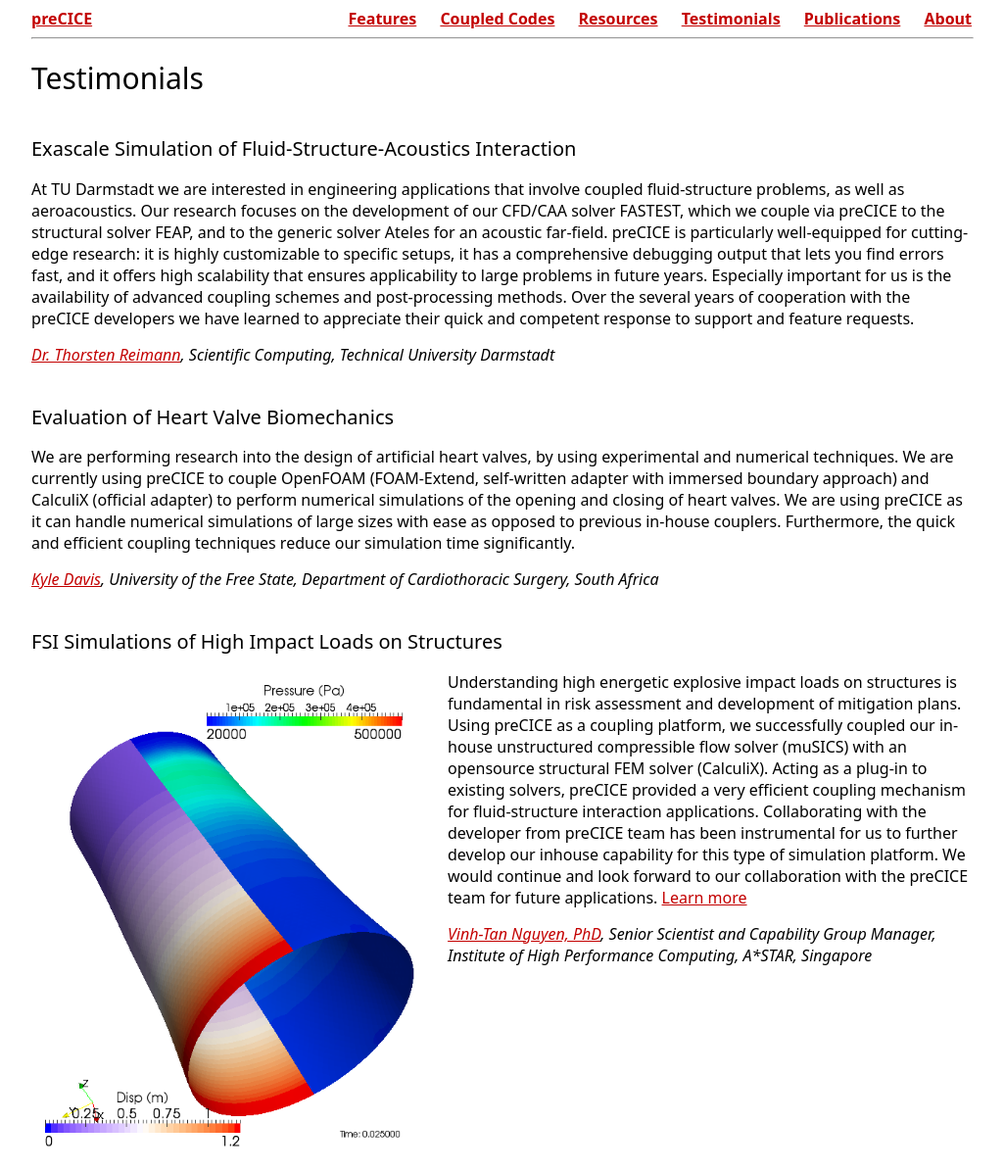
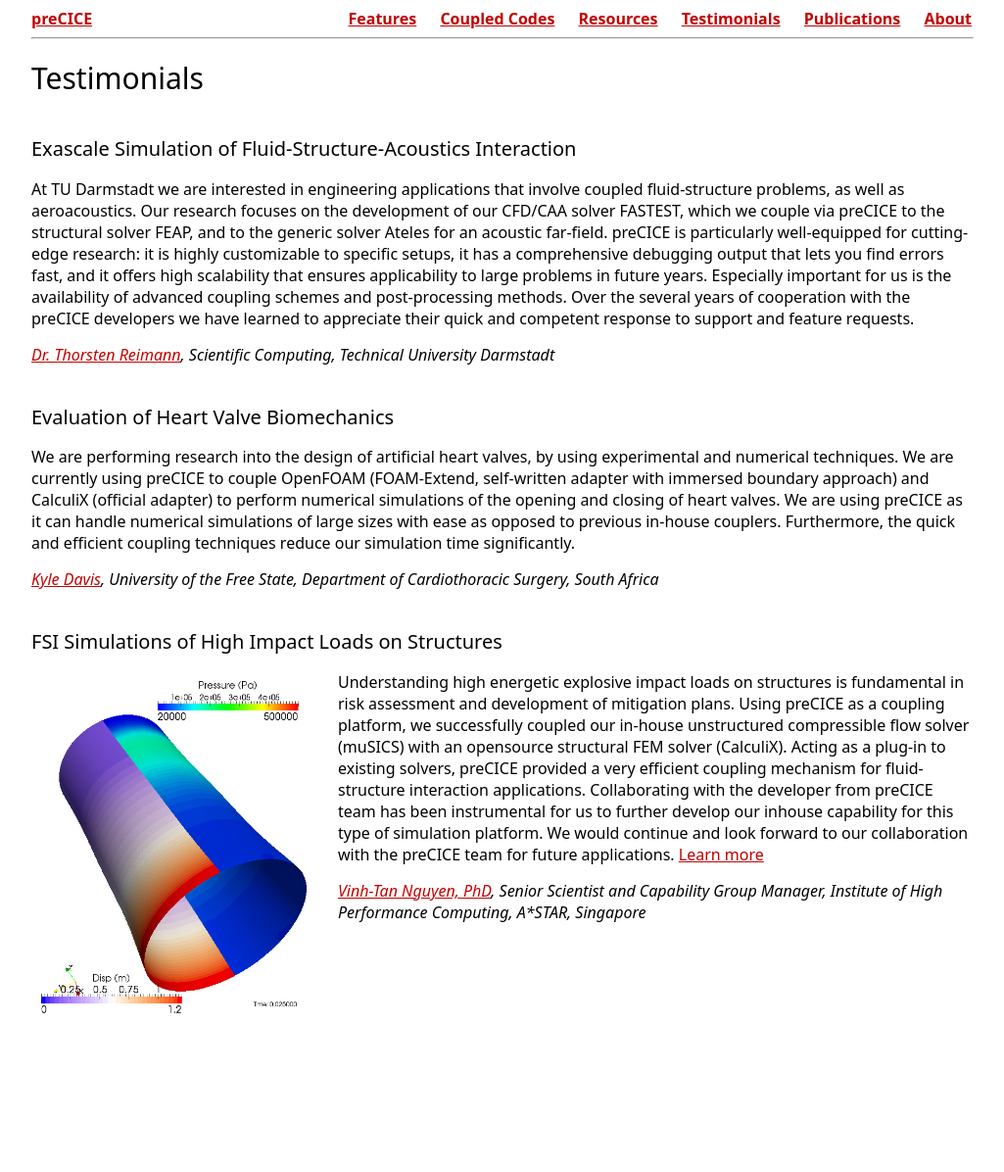
Before and after one commit to precice/precice.github.io_old, a Jekyll site: the page built from 05-testimonials.html, in a window 1280 px wide. Shown: the whole page at 98% size, without its empty margins (128-1153 px from the left). Built offline with Jekyll 4.4.1, drawn with Linux system fonts in a browser that asks for light colours; after the commit the page ends 1055 px from its top, so only the background shows below that.

Commit message:
image test1

```diff
--- a/css/main.css
+++ b/css/main.css
@@ -91,6 +91,6 @@
 
 .testimonial_content img {
       margin-right: 25px;
-	  width: 400px;
+	  width: 30%;
 
 }
```
